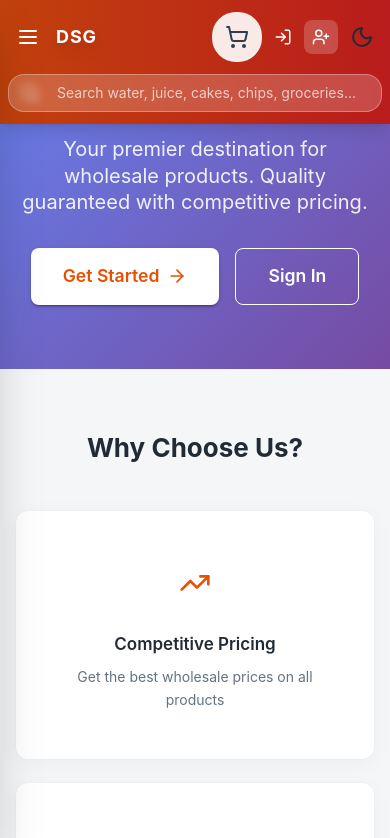
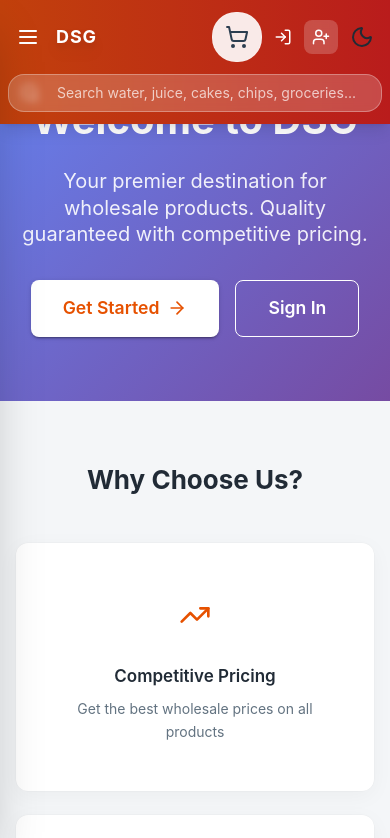
Before and after one commit to IbrahimTaibi/dsg-wholesale-system, a React (Vite) app in the folder Frontend/: page / in a window 390 px wide. Shown: the top 838 px of the page. Built offline with nearby package versions, Linux system fonts and the light colour scheme; no server answers.

Commit message:
Fix: increase mobile top padding to prevent header overlap

```diff
--- a/Frontend/src/components/Layout/Layout.tsx
+++ b/Frontend/src/components/Layout/Layout.tsx
@@ -13,7 +13,7 @@ export const Layout: React.FC<LayoutProps> = ({ children }) => {
       <Sidebar />
 
       {/* Main content area - always full width, sidebar overlays on top when open */}
-      <main className="transition-all duration-300 pt-16 md:pt-20">
+      <main className="transition-all duration-300 pt-24 md:pt-20">
         {children}
       </main>
     </div>
```
